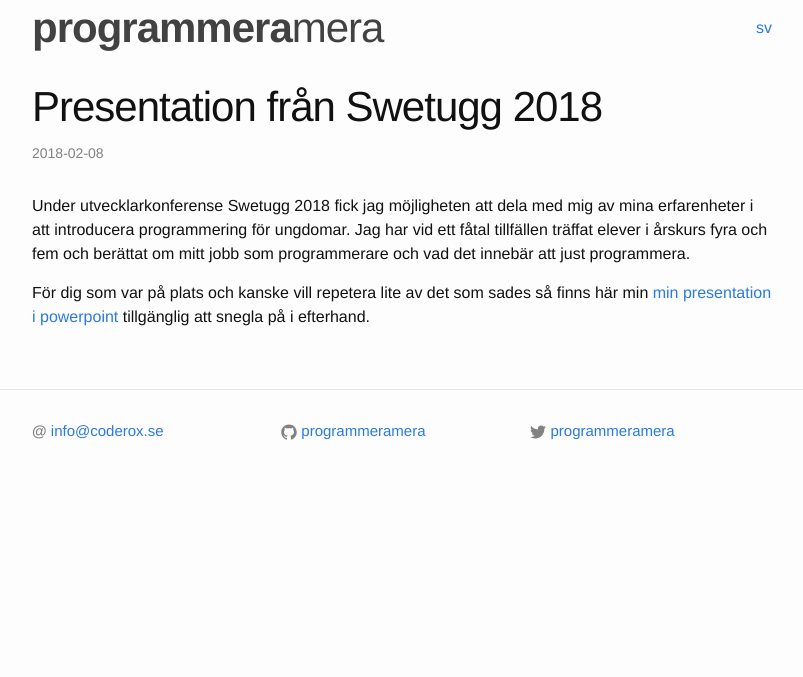
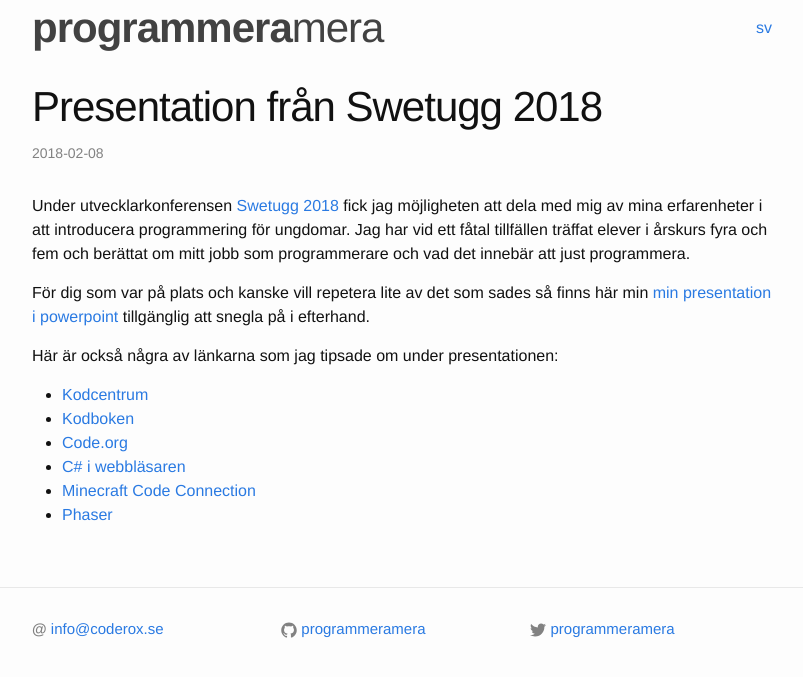
Before and after one commit to programmeramera/programmeramera.github.io, a Jekyll site: the page built from _posts/2018-02-08-presentation-swetugg.md, in a window 1280 px wide. Shown: the top 677 px of the page, without its empty margins (238-1041 px from the left). Built offline with Jekyll 4.4.1, drawn with Linux system fonts in a browser that asks for light colours.

Commit message:
Rättstavning och länkar

```diff
--- a/_posts/2018-02-08-presentation-swetugg.md
+++ b/_posts/2018-02-08-presentation-swetugg.md
@@ -6,8 +6,17 @@ categories: programming skills
 lang: sv
 ref: presentationswetugg2018
 ---
-Under utvecklarkonferense Swetugg 2018 fick jag möjligheten att dela med mig av mina erfarenheter i att introducera programmering för ungdomar. Jag har vid ett fåtal tillfällen träffat elever i årskurs fyra och fem och berättat om mitt jobb som programmerare och vad det innebär att just programmera.
+Under utvecklarkonferensen [Swetugg 2018] fick jag möjligheten att dela med mig av mina erfarenheter i att introducera programmering för ungdomar. Jag har vid ett fåtal tillfällen träffat elever i årskurs fyra och fem och berättat om mitt jobb som programmerare och vad det innebär att just programmera.
 
 För dig som var på plats och kanske vill repetera lite av det som sades så finns här min [min presentation i powerpoint] tillgänglig att snegla på i efterhand.
 
+Här är också några av länkarna som jag tipsade om under presentationen:
+- [Kodcentrum](http://www.kodcentrum.se)
+- [Kodboken](http://www.kodboken.se)
+- [Code.org](http://code.org)
+- [C# i webbläsaren](https://www.microsoft.com/net/learn/in-browser-tutorial/1)
+- [Minecraft Code Connection](https://education.minecraft.net/get-started/download/)
+- [Phaser](http://phaser.io/)
+
+[Swetugg 2018]: https://www.swetugg.se/swetugg-2018
 [min presentation i powerpoint]: https://1drv.ms/p/s!ArmQE3ZhSDxmlvY6BHx3AHmrjTqwgA
```
